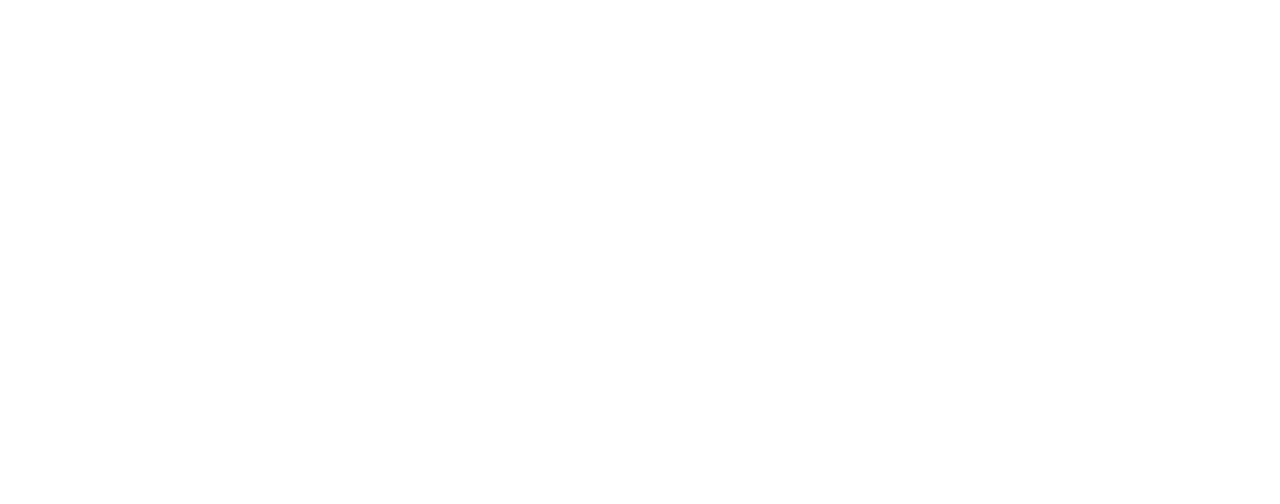
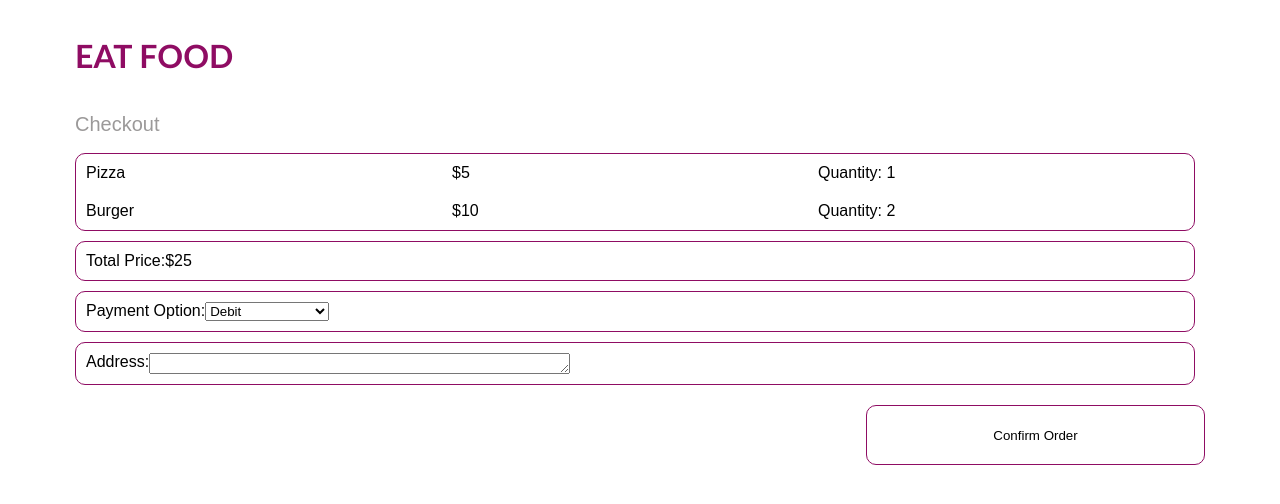
Before and after one commit to Chantalt108/SEG3125, a plain HTML site: page Lab1/Checkout/checkout.html in a window 1280 px wide. Drawn offline with Linux system fonts and the light colour scheme.

Commit message:
Checkout page and minor fix in ListOfRestaurants

```diff
--- /dev/null
+++ b/Lab1/Checkout/checkout.css
@@ -0,0 +1,82 @@
+@import "../main.css";
+
+.cart-header {
+    font-size: 20px;
+    color: #9b9999;
+    font-weight: normal;
+}
+
+.summary {
+    border:solid 1px #8f0c63;
+    border-radius: 10px;
+    margin: 10px 10px 10px 0px;
+}
+
+.cart-item {
+    display: flex;
+    flex-direction: row;
+    padding: 10px;
+}
+
+.item {
+    flex: 1;
+}
+
+.price {
+    flex: 1;
+}
+
+.quantity {
+    flex: 1;
+}
+
+.checkout {
+    float: right;
+    margin: 10px 0px;
+    width: 30%;
+    border:solid 1px #8f0c63;
+    border-radius: 10px;
+    background-color: white;
+    height: 60px;
+    text-align: center;
+}
+
+.details {
+    border:solid 1px #8f0c63;
+    border-radius: 10px;
+    margin: 10px 10px 10px 0px;
+}
+
+.total {
+    display: flex;
+    flex-direction: row;
+    padding: 10px;
+}
+
+.totalPrice {
+    flex: 1;
+}
+
+.payment {
+    border:solid 1px #8f0c63;
+    border-radius: 10px;
+    margin: 10px 10px 10px 0px;
+}
+
+.payOpt {
+    display: flex;
+    flex-direction: row;
+    padding: 10px;
+}
+
+.address {
+    border:solid 1px #8f0c63;
+    border-radius: 10px;
+    margin: 10px 10px 10px 0px;
+}
+
+.addressIn {
+    display: flex;
+    flex-direction: row;
+    padding: 10px;
+}
--- a/Lab1/Checkout/checkout.html
+++ b/Lab1/Checkout/checkout.html
@@ -1,9 +1,46 @@
 <!DOCTYPE html>
 <html>
     <head>
-        <link rel = "stylesheet" type = "text/css" href = "../main.css" />
+        <link rel = "stylesheet" type = "text/css" href = "checkout.css" />
     </head>
     <body>
+        <div class="header">
+            <h1 class="logo">EAT FOOD</h1>
+        </div>
+        <h2 class="cart-header">Checkout</h2>
+        <div class="summary">
+            <div class="cart-item">
+                <div class="item">Pizza</div>
+                <div class="price">$5</div>
+                <div class="quantity">Quantity: 1</div>
+            </div>
 
+            <div class="cart-item">
+                <div class="item">Burger</div>
+                <div class="price">$10</div>
+                <div class="quantity">Quantity: 2</div>
+            </div>
+        </div>
+        <div class="details">
+            <div class="total">
+                <div class="totalPriceText">Total Price:</div>
+                <div class="totalPrice">$25</div>
+            </div>
+        </div>
+        <div class="payment">
+            <div class="payOpt">Payment Option: <br>
+                <select>
+                    <option value="Debit">Debit</option>
+                    <option value="Credit">Credit</osption>
+                    <option value="Cash">Cash on Delivery</option>
+                </select>
+            </div>
+        </div>
+        <div class="address">
+            <div class="addressIn">Address:
+                <br>
+                <textarea rows="1" cols="50"></textarea></div>
+        </div>
+        <button class="checkout" type="button">Confirm Order</button>
     </body>
 </html>
--- a/Lab1/ListOfRestaurants/ListOfRestaurants.css
+++ b/Lab1/ListOfRestaurants/ListOfRestaurants.css
@@ -45,5 +45,5 @@
 
 .rest-image {
     flex:1;
-    max-width: 100%;
+    max-width: 150px;
 }
```
